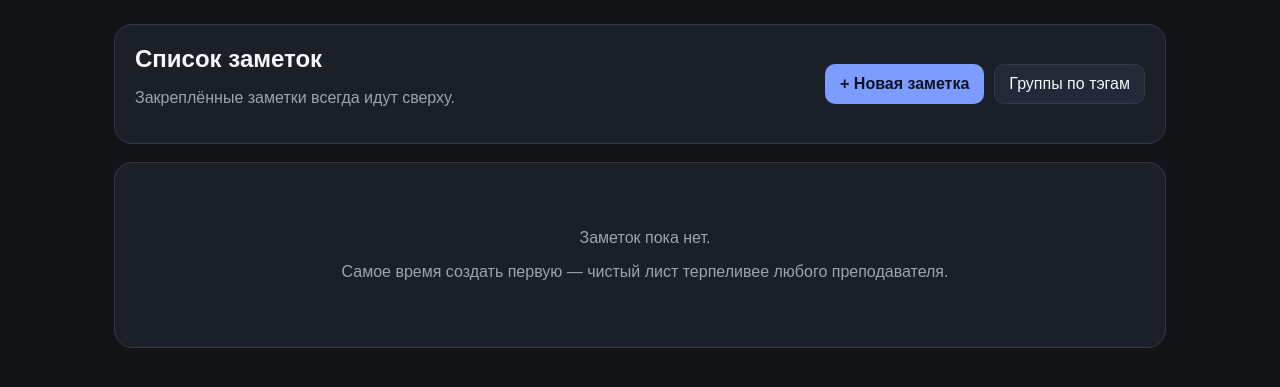
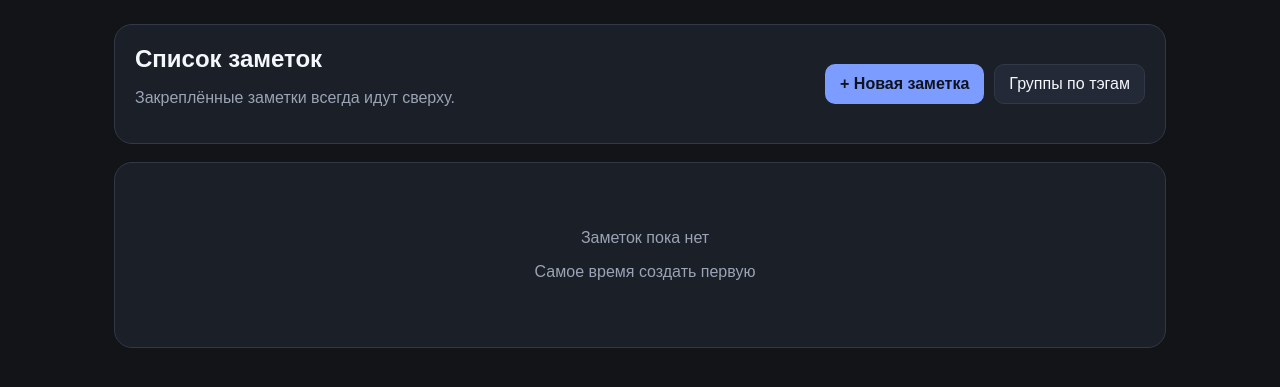
Before and after one commit to gsmmagist/notes-app, a PHP site: page / in a window 1280 px wide. Shown: the part 83-470 px from the top of the page. Run offline with PHP 8.4, Linux system fonts and the light colour scheme; the visitor is signed in with stand-in values (Sample User, id 1); data that the repository does not hold is empty.

Commit message:
Initial Commit

```diff
--- a/index.php
+++ b/index.php
@@ -50,8 +50,8 @@ require_once __DIR__ . '/includes/header.php';
 <section class="panel note-list-panel">
     <?php if ($notes === []): ?>
         <div class="empty-state">
-            <p>Заметок пока нет.</p>
-            <p>Самое время создать первую — чистый лист терпеливее любого преподавателя.</p>
+            <p>Заметок пока нет</p>
+            <p>Самое время создать первую</p>
         </div>
     <?php else: ?>
         <div class="note-list-scroll">
```
